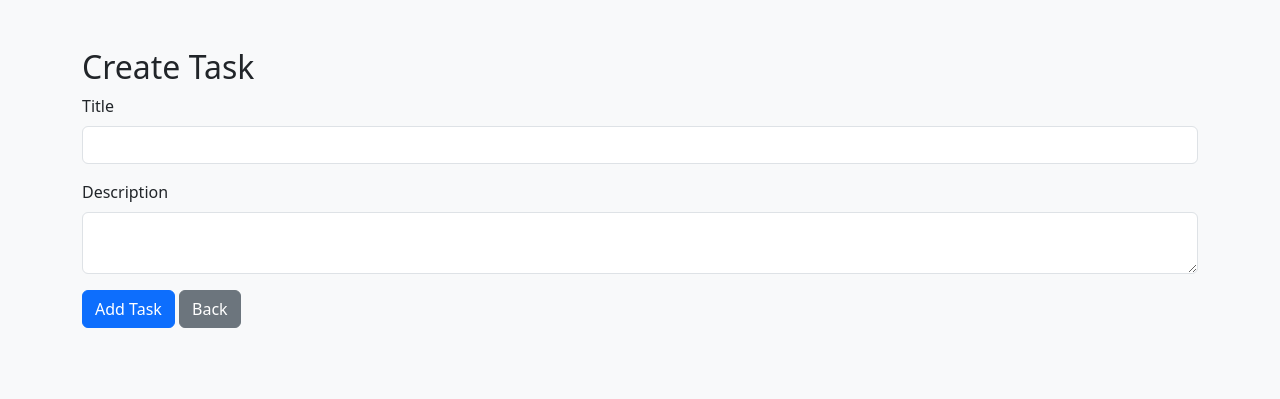
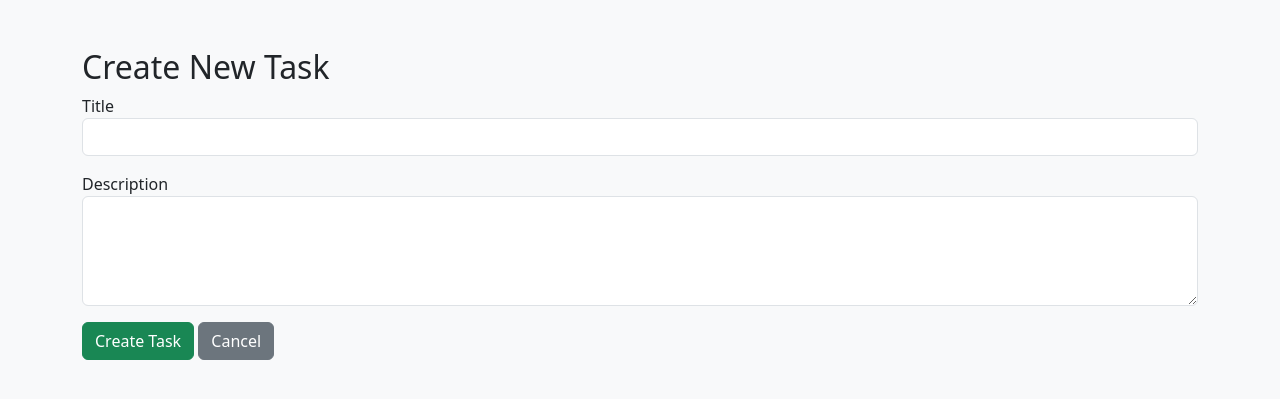
Before and after one commit to hesbonangwenyi606/PHP-Simple-CRUD, a PHP site: page /create.php in a window 1280 px wide. Shown: the top 399 px of the page. Run offline with PHP 8.4, Linux system fonts and the light colour scheme.

Commit message:
completed

```diff
--- a/public/create.php
+++ b/public/create.php
@@ -4,8 +4,8 @@ use App\Task;
 
 if ($_SERVER['REQUEST_METHOD'] === 'POST') {
     Task::create([
-        'title' => $_POST['title'],
-        'description' => $_POST['description']
+        'title' => $_POST['title'] ?? '',
+        'description' => $_POST['description'] ?? ''
     ]);
     header('Location: index.php');
     exit;
@@ -20,18 +20,18 @@ if ($_SERVER['REQUEST_METHOD'] === 'POST') {
 </head>
 <body class="bg-light">
 <div class="container py-5">
-    <h2>Create Task</h2>
+    <h2>Create New Task</h2>
     <form method="POST">
         <div class="mb-3">
-            <label class="form-label">Title</label>
+            <label>Title</label>
             <input type="text" name="title" class="form-control" required>
         </div>
         <div class="mb-3">
-            <label class="form-label">Description</label>
-            <textarea name="description" class="form-control" required></textarea>
+            <label>Description</label>
+            <textarea name="description" class="form-control" rows="4"></textarea>
         </div>
-        <button type="submit" class="btn btn-primary">Add Task</button>
-        <a href="index.php" class="btn btn-secondary">Back</a>
+        <button class="btn btn-success">Create Task</button>
+        <a href="index.php" class="btn btn-secondary">Cancel</a>
     </form>
 </div>
 </body>
```
Also changed, not shown: public/delete.php (+5 -34 lines).
